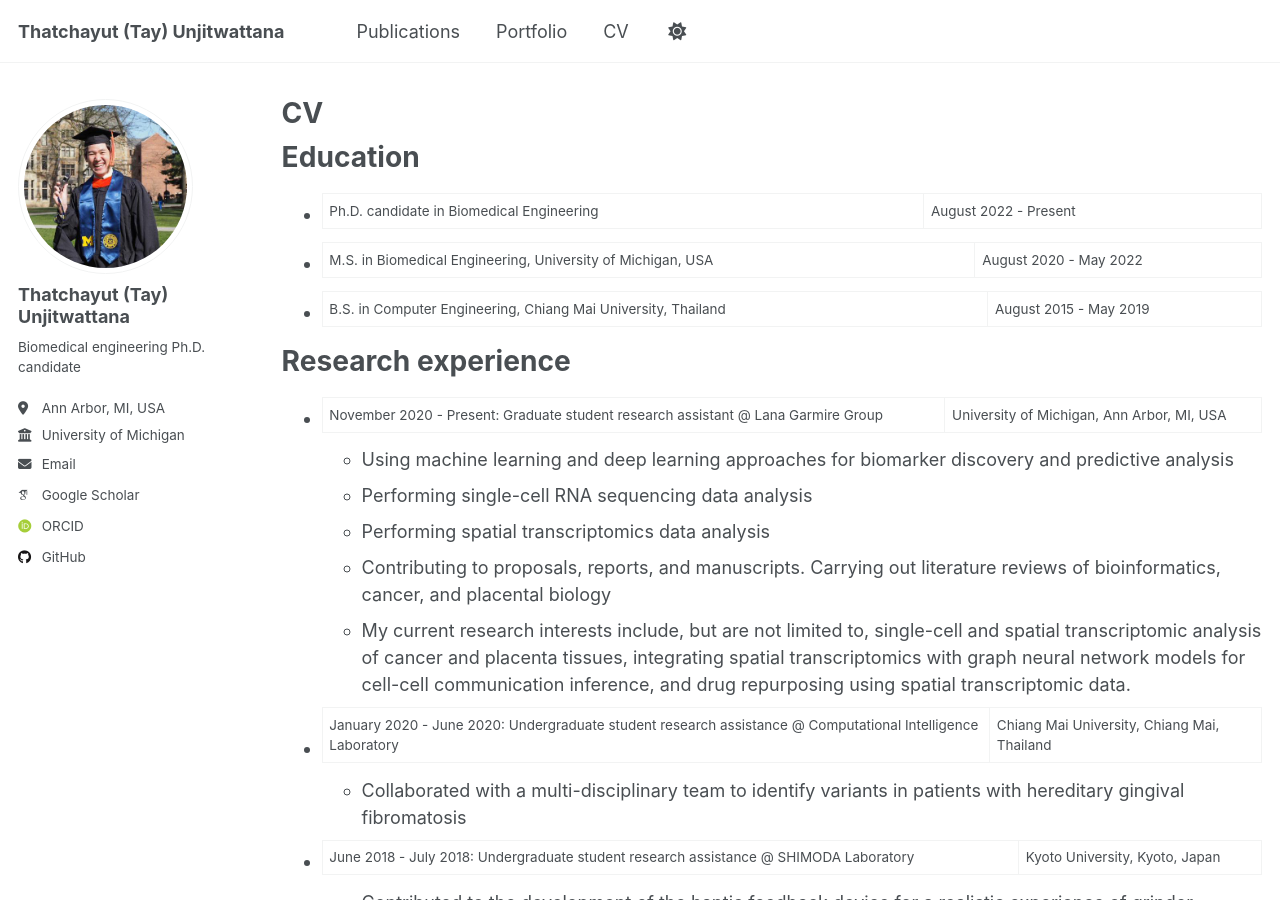
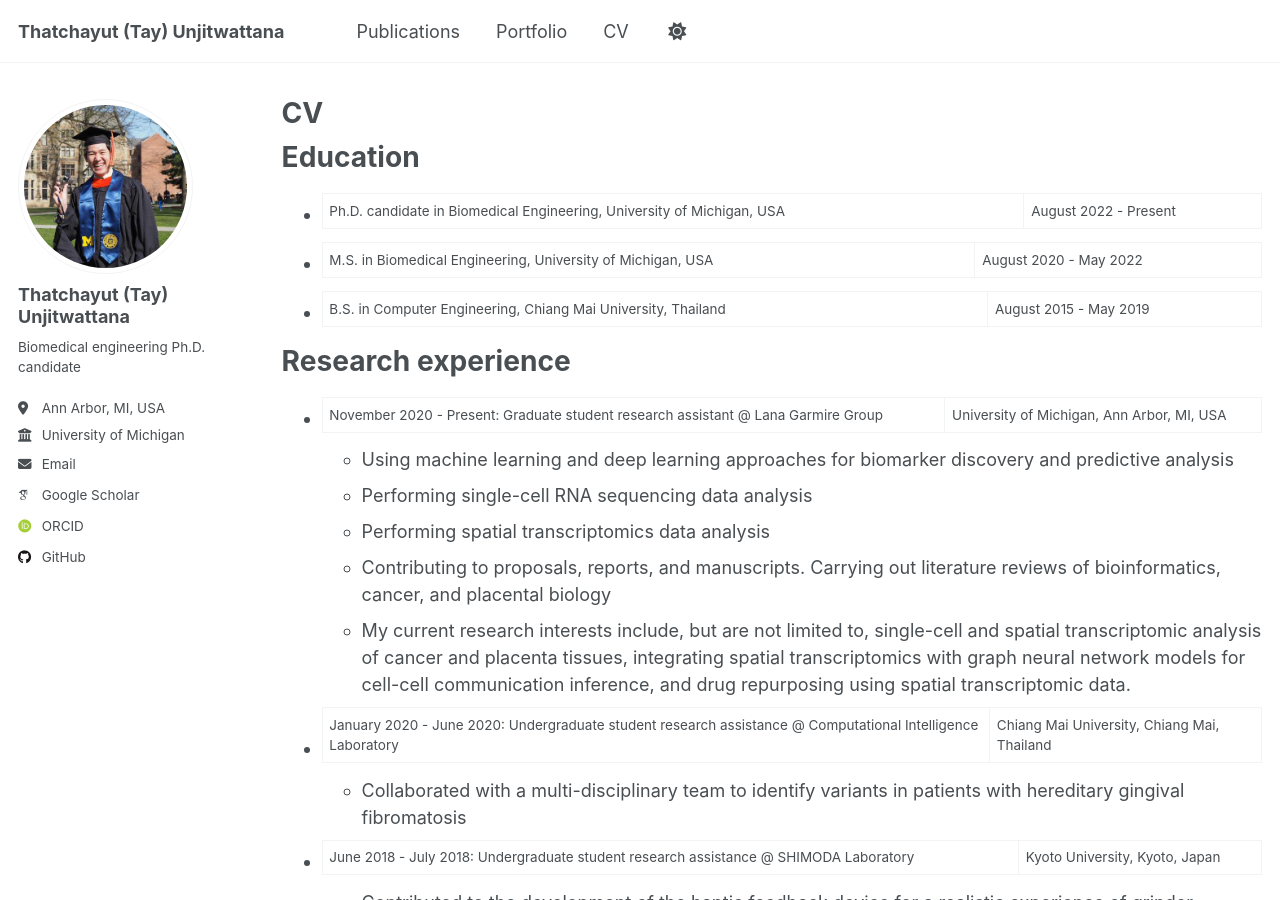
Before and after one commit to thatchayut/thatchayut.github.io, a Jekyll site: the page built from _pages/cv.md, in a window 1280 px wide and 900 px high. Built offline with Jekyll 4.4.1, drawn with Linux system fonts in a browser that asks for light colours; some web fonts are replaced.

Commit message:
Update cv.md

```diff
--- a/_pages/cv.md
+++ b/_pages/cv.md
@@ -11,7 +11,7 @@ redirect_from:
 
 Education
 ======
-* Ph.D. candidate in Biomedical Engineering | August 2022 - Present
+* Ph.D. candidate in Biomedical Engineering, University of Michigan, USA | August 2022 - Present
 * M.S. in Biomedical Engineering, University of Michigan, USA | August 2020 - May 2022
 * B.S. in Computer Engineering, Chiang Mai University, Thailand | August 2015 - May 2019
 
```
